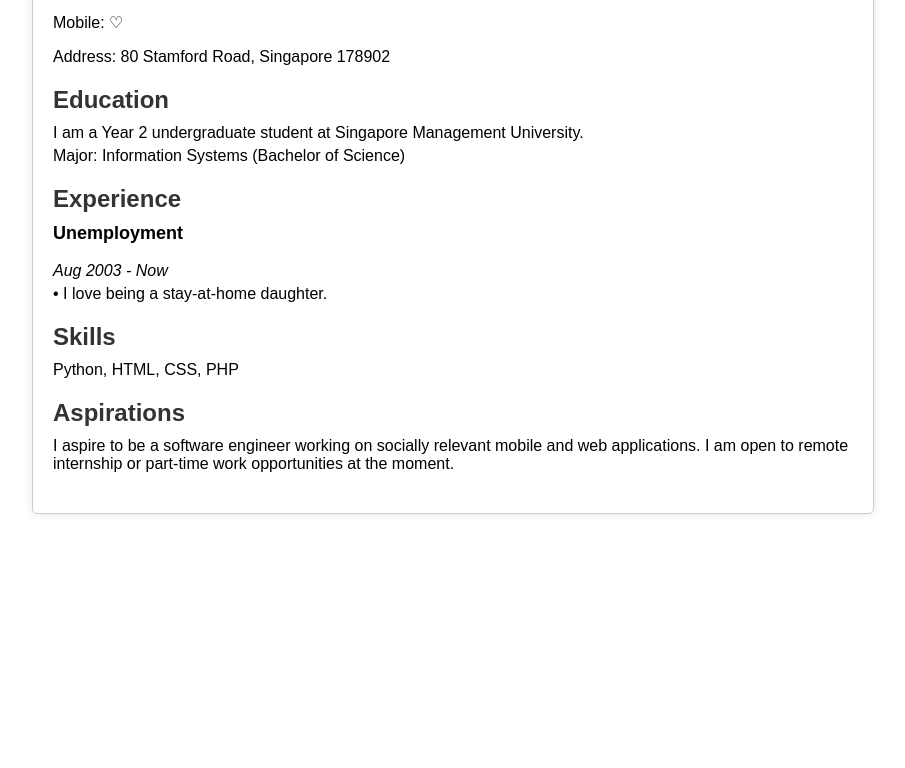
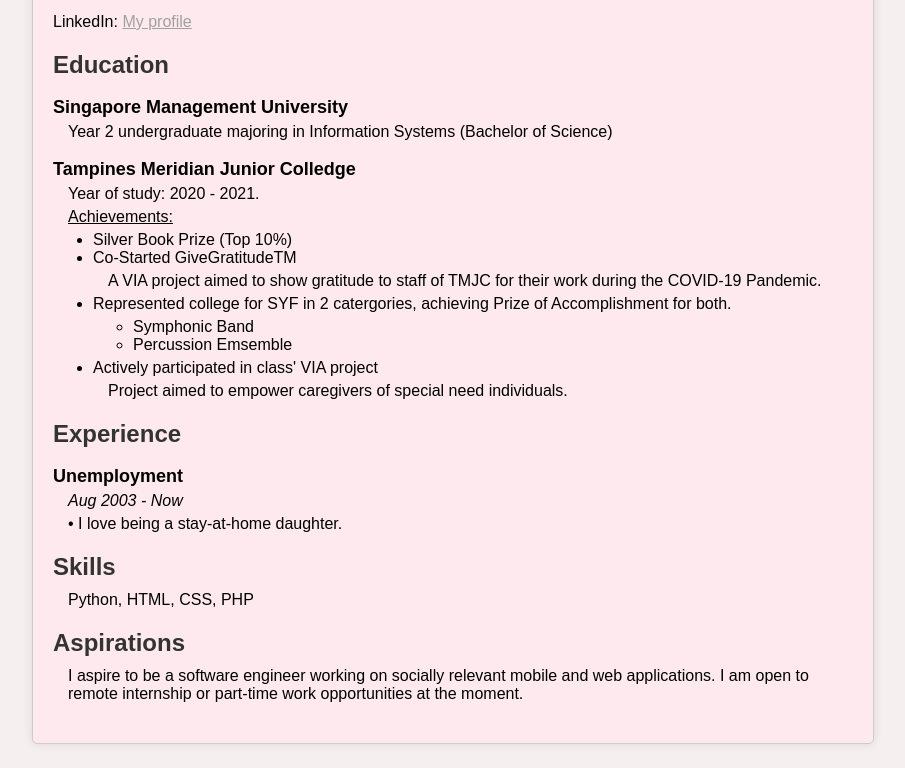
Before and after one commit to nlcchi/nlcchi.github.io, a plain HTML site: page index.html in a window 1280 px wide. Shown: the part 382-1150 px from the top of the page, without its empty margins (187-1092 px from the left). Before the commit the page ends 926 px from the top, so only its background shows below. Drawn offline with Linux system fonts and the light colour scheme.

Commit message:
Updated index.html to make it pink + added new info

```diff
--- a/index.html
+++ b/index.html
@@ -3,12 +3,13 @@
 <head>
   <meta charset="UTF-8">
   <meta name="viewport" content="width=device-width, initial-scale=1.0">
-  <title>Chi's Resume</title>
+  <title>Chi Nguyen - Resume</title>
   <style>
     body {
       font-family: Arial, sans-serif;
       margin: 0;
       padding: 0;
+      background-color: rgb(245, 239, 239);
     }
     .resume {
       max-width: 800px;
@@ -17,6 +18,7 @@
       border: 1px solid #ccc;
       border-radius: 5px;
       box-shadow: 0px 0px 10px rgba(0, 0, 0, 0.1);
+      background-color: rgb(254, 234, 238);
     }
     h1, h2 {
       margin-bottom: 10px;
@@ -28,11 +30,12 @@
       margin-bottom: 20px;
     }
     .section h3 {
-      margin-top: 0;
+      margin-bottom: 0;
       font-size: 18px;
     }
     .section p {
       margin: 5px 0;
+      margin-left: 15px;
     }
     .central-image {
       text-align: center;
@@ -41,6 +44,20 @@
     .central-image img {
       max-width: 100%;
       height: auto;
+    }
+
+    a {
+      color: rgb(161, 160, 160);
+    }
+    a:hover {
+      color: darkmagenta;
+    }
+    a:visited {
+      color: rgb(161, 160, 160);
+    }
+
+    ul, li {
+      margin: 0px;
     }
   </style>
 </head>
@@ -51,13 +68,44 @@
     <div class="resume">
     <h1>Chi Nguyen</h1>
     <p>Email: lccnguyen.2022@scis.smu.edu.sg</p>
-    <p>Mobile: ♡ </p>
-    <p>Address: 80 Stamford Road, Singapore 178902</p>
+    <p>LinkedIn: <a href="https://www.linkedin.com/in/nguyen-le-cam-chi/">My profile</a> </p>
 
     <div class="section">
       <h2>Education</h2>
-      <p>I am a Year 2 undergraduate student at Singapore Management University.</p>
-      <p>Major: Information Systems (Bachelor of Science)</p>
+      <h3>Singapore Management University</h3>
+      <p>Year 2 undergraduate majoring in Information Systems (Bachelor of Science)</p>
+      <h3>Tampines Meridian Junior Colledge </h3>
+      <p>Year of study: 2020 - 2021.</p>
+      <p style="text-decoration: underline;">Achievements:
+        <ul>
+          <li>
+            Silver Book Prize (Top 10%)
+          </li>
+          <li>
+            Co-Started GiveGratitudeTM
+            <p>A VIA project aimed to show gratitude to staff of TMJC for their work during the COVID-19 Pandemic.</p>
+          </li>
+          <li>
+            Represented college for SYF in 2 catergories, achieving Prize of Accomplishment for both.
+            <p>
+              <ul>
+                <li>
+                  Symphonic Band
+                </li>
+                <li>
+                  Percussion Emsemble
+                </li>
+              </ul>
+            </p>
+          </li>
+          <li>
+            Actively participated in class' VIA project
+            <p>
+              Project aimed to empower caregivers of special need individuals.
+            </p>
+          </li>
+        </ul>
+      </p>
     </div>
 
     <div class="section">
```
